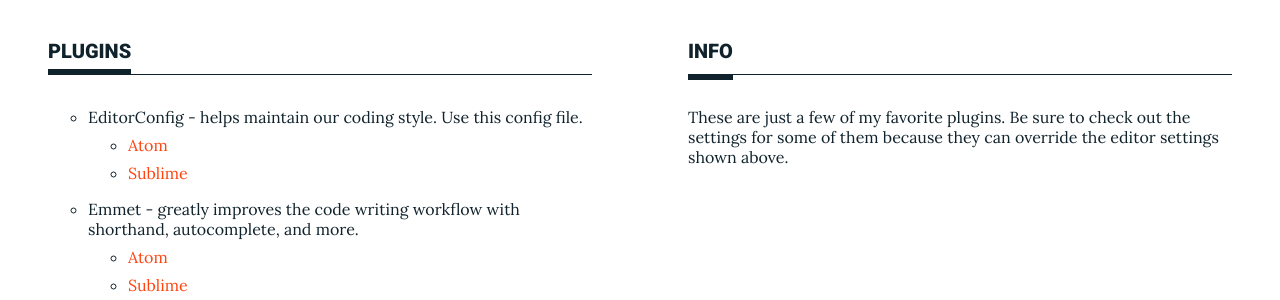
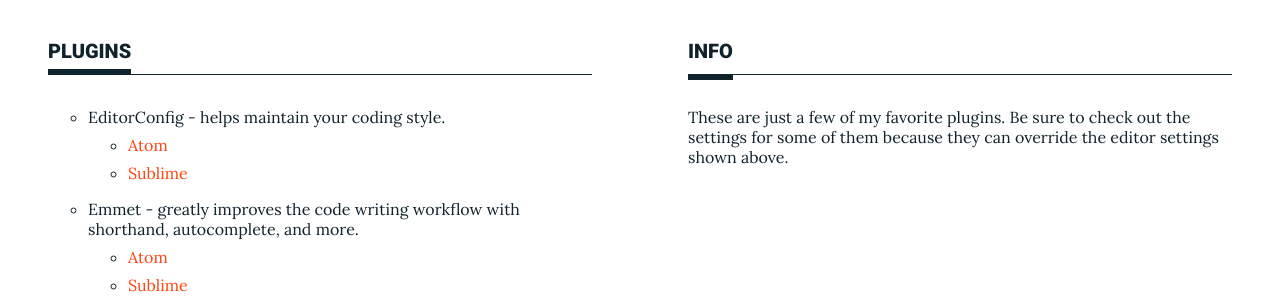
Before and after one commit to mfouquet/workmanship, a Jekyll site: the page built from index.html, in a window 1280 px wide and 1400 px high, scrolled down 5540 px. Shown: the part 366-666 px from the top of the window. Built offline with Jekyll 4.4.1, drawn with Linux system fonts in a browser that asks for light colours; nearby versions of some CDN libraries.

Commit message:
Minor cleanup of code

```diff
--- a/_sass/_variables.scss
+++ b/_sass/_variables.scss
@@ -11,7 +11,7 @@ $med-blue: #D40015;
 $green: #A7C520;
 
 $dark-gray: #98A89E;
-$med-gray: #F5F5F5;
+$med-gray: #E8E8E8;
 $light-gray: #FBFBFB;
 
 $red: #D40015;
--- a/css/main.scss
+++ b/css/main.scss
@@ -178,7 +178,7 @@ a {
     text-transform: uppercase;
 
     a {
-      color: white;
+      color: $white;
       border-bottom: 0;
 
       &:hover {
@@ -347,7 +347,6 @@ a {
 
   .header__info-modal {
     @include type-setting(-1);
-    //color: $dark-gray;
     font-style: italic;
   }
 
@@ -403,7 +402,7 @@ a {
     height: 1px;
     width: 100%;
     margin-left: 1rem;
-    background-color: #e8e8e8;
+    background-color: $med-gray;
   }
 
 
--- a/index.html
+++ b/index.html
@@ -310,8 +310,7 @@ layout: default
   <main class="main">
     <h5 class="main__title-border"><span class="main__title">Plugins</span></h3>
     <ul class="main__list">
-      <li class="main__list-item">EditorConfig - helps maintain our coding style. Use this config
-        file.
+      <li class="main__list-item">EditorConfig - helps maintain your coding style.
         <ul class="main__sublist">
           <li class="main__sublist-item"><a href="https://github.com/sindresorhus/atom-editorconfig">Atom</a></li>
           <li class="main__sublist-item"><a href="https://github.com/sindresorhus/editorconfig-sublime">Sublime</a></li>
```
